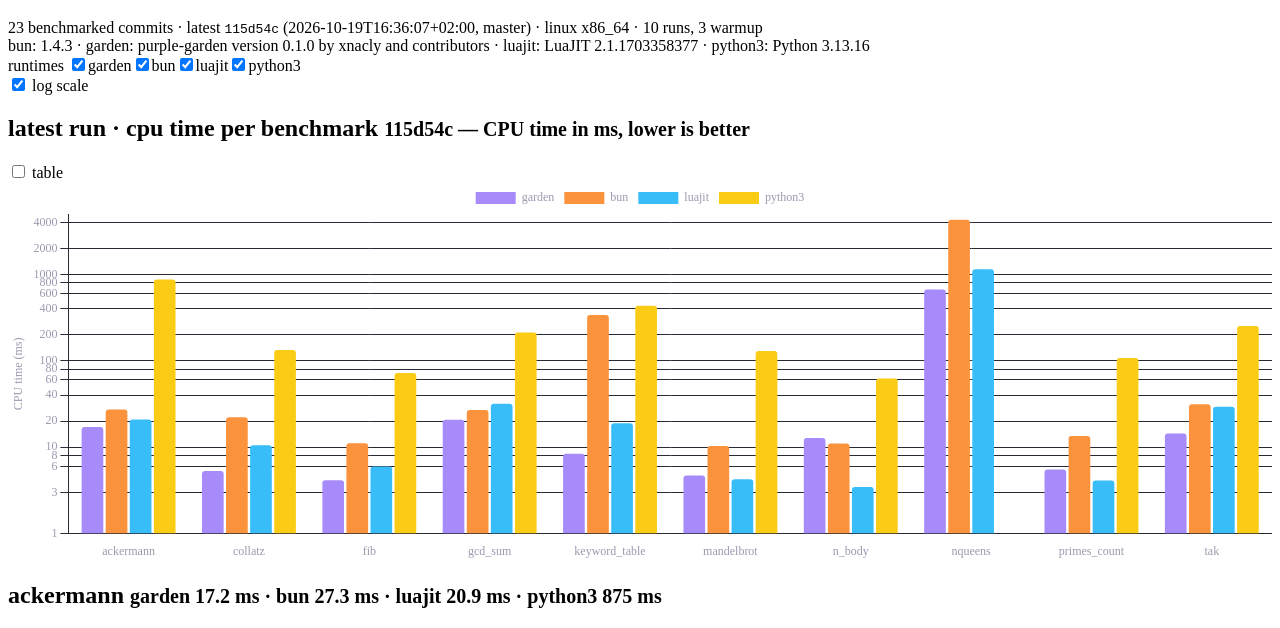
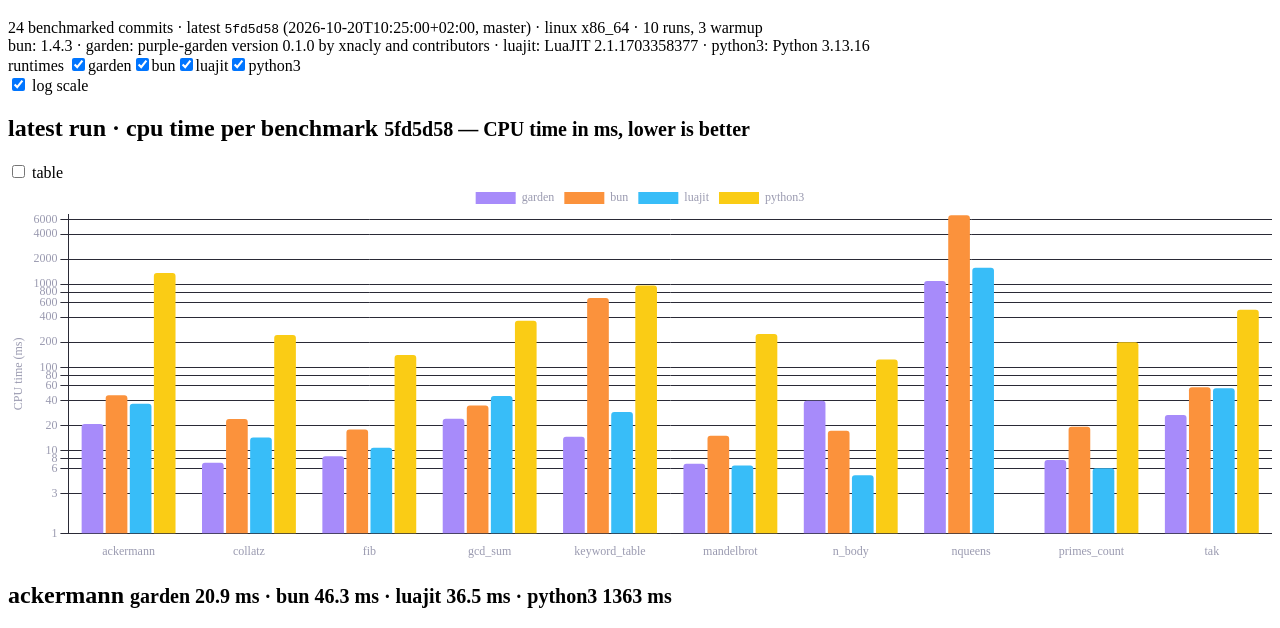
Before and after one commit to xnacly/purple-garden, a plain HTML site: page index.html in a window 1280 px wide. Shown: the part 61-689 px from the top of the page. Drawn offline with nearby package versions, Linux system fonts and the light colour scheme.

Commit message:
bench: 5fd5d58

```diff
--- /dev/null
+++ b/data/5fd5d58714bf1484d123af17503ae3d6b4d22ded.json
@@ -0,0 +1,446 @@
+{
+  "sha": "5fd5d58",
+  "date": "2026-10-20T10:25:00+02:00",
+  "run_unix": 1792485252,
+  "ref": "master",
+  "runner": "linux x86_64",
+  "runs": 10,
+  "warmup": 3,
+  "runtimes": {
+    "bun": "1.4.3",
+    "garden": "purple-garden version 0.1.0 by xnacly and contributors",
+    "luajit": "LuaJIT 2.1.1703358377 -- Copyright (C) 2005-2023 Mike Pall. https://luajit.org/",
+    "python3": "Python 3.13.16"
+  },
+  "results": [
+    {
+      "workload": "ackermann",
+      "runtime": "garden",
+      "time_ms": {
+        "mean": 21.019398600000002,
+        "min": 20.749151,
+        "stddev": 0.17531621150950238
+      },
+      "cpu_ms": 20.8541,
+      "memory_mb": 3.69921875
+    },
+    {
+      "workload": "ackermann",
+      "runtime": "bun",
+      "time_ms": {
+        "mean": 43.669470600000004,
+        "min": 38.111121000000004,
+        "stddev": 4.995175708854053
+      },
+      "cpu_ms": 46.259499999999996,
+      "memory_mb": 22.31640625
+    },
+    {
+      "workload": "ackermann",
+      "runtime": "luajit",
+      "time_ms": {
+        "mean": 36.697415199999995,
+        "min": 29.966728,
+        "stddev": 3.3399207682842755
+      },
+      "cpu_ms": 36.5372,
+      "memory_mb": 2.72265625
+    },
+    {
+      "workload": "ackermann",
+      "runtime": "python3",
+      "time_ms": {
+        "mean": 1372.5467909,
+        "min": 1340.3542109999999,
+        "stddev": 31.32914710049627
+      },
+      "cpu_ms": 1362.5406,
+      "memory_mb": 9.6875
+    },
+    {
+      "workload": "collatz",
+      "runtime": "garden",
+      "time_ms": {
+        "mean": 7.2437814,
+        "min": 7.155349,
+        "stddev": 0.04883524299610779
+      },
+      "cpu_ms": 7.131099999999999,
+      "memory_mb": 3.7421875
+    },
+    {
+      "workload": "collatz",
+      "runtime": "bun",
+      "time_ms": {
+        "mean": 17.7843048,
+        "min": 16.22326,
+        "stddev": 1.16517254044739
+      },
+      "cpu_ms": 23.8715,
+      "memory_mb": 22.8984375
+    },
+    {
+      "workload": "collatz",
+      "runtime": "luajit",
+      "time_ms": {
+        "mean": 14.446708500000002,
+        "min": 14.235108000000002,
+        "stddev": 0.1683461260130781
+      },
+      "cpu_ms": 14.313700000000003,
+      "memory_mb": 2.640625
+    },
+    {
+      "workload": "collatz",
+      "runtime": "python3",
+      "time_ms": {
+        "mean": 245.83451200000002,
+        "min": 242.22808,
+        "stddev": 5.3345053853819095
+      },
+      "cpu_ms": 245.5612,
+      "memory_mb": 8.9453125
+    },
+    {
+      "workload": "fib",
+      "runtime": "garden",
+      "time_ms": {
+        "mean": 8.6547376,
+        "min": 8.590821,
+        "stddev": 0.0780565595993626
+      },
+      "cpu_ms": 8.525500000000001,
+      "memory_mb": 3.80859375
+    },
+    {
+      "workload": "fib",
+      "runtime": "bun",
+      "time_ms": {
+        "mean": 15.122348299999999,
+        "min": 13.558568,
+        "stddev": 1.8448942903147023
+      },
+      "cpu_ms": 17.942399999999996,
+      "memory_mb": 21.73046875
+    },
+    {
+      "workload": "fib",
+      "runtime": "luajit",
+      "time_ms": {
+        "mean": 10.9385218,
+        "min": 9.351077,
+        "stddev": 0.7732875239332677
+      },
+      "cpu_ms": 10.8226,
+      "memory_mb": 2.640625
+    },
+    {
+      "workload": "fib",
+      "runtime": "python3",
+      "time_ms": {
+        "mean": 141.35453410000002,
+        "min": 140.36348700000002,
+        "stddev": 0.7691490386551275
+      },
+      "cpu_ms": 141.1,
+      "memory_mb": 8.96484375
+    },
+    {
+      "workload": "gcd_sum",
+      "runtime": "garden",
+      "time_ms": {
+        "mean": 24.2971116,
+        "min": 24.251237,
+        "stddev": 0.03518181118513743
+      },
+      "cpu_ms": 24.160899999999998,
+      "memory_mb": 3.8203125
+    },
+    {
+      "workload": "gcd_sum",
+      "runtime": "bun",
+      "time_ms": {
+        "mean": 29.5051249,
+        "min": 27.501186,
+        "stddev": 1.3935433586202277
+      },
+      "cpu_ms": 34.69349999999999,
+      "memory_mb": 22.3984375
+    },
+    {
+      "workload": "gcd_sum",
+      "runtime": "luajit",
+      "time_ms": {
+        "mean": 45.5236371,
+        "min": 45.466461,
+        "stddev": 0.049188674126493345
+      },
+      "cpu_ms": 45.341100000000004,
+      "memory_mb": 2.640625
+    },
+    {
+      "workload": "gcd_sum",
+      "runtime": "python3",
+      "time_ms": {
+        "mean": 363.5267931,
+        "min": 356.81783700000005,
+        "stddev": 4.405502458118817
+      },
+      "cpu_ms": 363.2432,
+      "memory_mb": 8.96484375
+    },
+    {
+      "workload": "keyword_table",
+      "runtime": "garden",
+      "time_ms": {
+        "mean": 14.7415407,
+        "min": 14.555231000000001,
+        "stddev": 0.16037176807312456
+      },
+      "cpu_ms": 14.612699999999998,
+      "memory_mb": 4.29296875
+    },
+    {
+      "workload": "keyword_table",
+      "runtime": "bun",
+      "time_ms": {
+        "mean": 357.40323570000004,
+        "min": 348.284662,
+        "stddev": 4.479284608728846
+      },
+      "cpu_ms": 682.5517000000001,
+      "memory_mb": 103.796875
+    },
+    {
+      "workload": "keyword_table",
+      "runtime": "luajit",
+      "time_ms": {
+        "mean": 29.290494500000005,
+        "min": 28.87141,
+        "stddev": 0.20429085930889548
+      },
+      "cpu_ms": 29.109900000000003,
+      "memory_mb": 2.640625
+    },
+    {
+      "workload": "keyword_table",
+      "runtime": "python3",
+      "time_ms": {
+        "mean": 964.4891444,
+        "min": 935.5894139999999,
+        "stddev": 17.229658434694862
+      },
+      "cpu_ms": 964.1248000000002,
+      "memory_mb": 12.5859375
+    },
+    {
+      "workload": "mandelbrot",
+      "runtime": "garden",
+      "time_ms": {
+        "mean": 7.039135800000001,
+        "min": 6.975426000000001,
+        "stddev": 0.034216423898473014
+      },
+      "cpu_ms": 6.918900000000001,
+      "memory_mb": 3.69140625
+    },
+    {
+      "workload": "mandelbrot",
+      "runtime": "bun",
+      "time_ms": {
+        "mean": 13.2051568,
+        "min": 11.965646999999999,
+        "stddev": 1.290460071268452
+      },
+      "cpu_ms": 15.072099999999999,
+      "memory_mb": 22.12890625
+    },
+    {
+      "workload": "mandelbrot",
+      "runtime": "luajit",
+      "time_ms": {
+        "mean": 6.7205262,
+        "min": 6.590563,
+        "stddev": 0.14154436087813604
+      },
+      "cpu_ms": 6.6038999999999985,
+      "memory_mb": 2.640625
+    },
+    {
+      "workload": "mandelbrot",
+      "runtime": "python3",
+      "time_ms": {
+        "mean": 252.0606915,
+        "min": 248.506068,
+        "stddev": 2.7088180475544856
+      },
+      "cpu_ms": 251.7738,
+      "memory_mb": 8.8359375
+    },
+    {
+      "workload": "n_body",
+      "runtime": "garden",
+      "time_ms": {
+        "mean": 39.8747178,
+        "min": 39.554750999999996,
+        "stddev": 0.23851439393545998
+      },
+      "cpu_ms": 39.6993,
+      "memory_mb": 4.1328125
+    },
+    {
+      "workload": "n_body",
+      "runtime": "bun",
+      "time_ms": {
+        "mean": 12.7310495,
+        "min": 11.311058000000001,
+        "stddev": 1.2566113549559699
+      },
+      "cpu_ms": 17.2829,
+      "memory_mb": 23.3984375
+    },
+    {
+      "workload": "n_body",
+      "runtime": "luajit",
+      "time_ms": {
+        "mean": 5.1590018,
+        "min": 5.125895,
+        "stddev": 0.01981307959572827
+      },
+      "cpu_ms": 5.048699999999998,
+      "memory_mb": 2.640625
+    },
+    {
+      "workload": "n_body",
+      "runtime": "python3",
+      "time_ms": {
+        "mean": 124.9151485,
+        "min": 119.718923,
+        "stddev": 12.577395525720169
+      },
+      "cpu_ms": 124.66159999999999,
+      "memory_mb": 9.140625
+    },
+    {
+      "workload": "nqueens",
+      "runtime": "garden",
+      "time_ms": {
+        "mean": 1098.1520773,
+        "min": 1094.8332300000002,
+        "stddev": 5.328316847311588
+      },
+      "cpu_ms": 1097.7706999999998,
+      "memory_mb": 3.82421875
+    },
+    {
+      "workload": "nqueens",
+      "runtime": "bun",
+      "time_ms": {
+        "mean": 6770.9251724000005,
+        "min": 6736.471725,
+        "stddev": 22.25401574710917
+      },
+      "cpu_ms": 6778.273399999999,
+      "memory_mb": 24.44140625
+    },
+    {
+      "workload": "nqueens",
+      "runtime": "luajit",
+      "time_ms": {
+        "mean": 1574.6302154,
+        "min": 1566.894935,
+        "stddev": 4.245209673456683
+      },
+      "cpu_ms": 1574.1082999999999,
+      "memory_mb": 2.640625
+    },
+    {
+      "workload": "primes_count",
+      "runtime": "garden",
+      "time_ms": {
+        "mean": 7.803698900000001,
+        "min": 7.697458000000001,
+        "stddev": 0.07921419761837031
+      },
+      "cpu_ms": 7.6667000000000005,
+      "memory_mb": 3.6875
+    },
+    {
+      "workload": "primes_count",
+      "runtime": "bun",
+      "time_ms": {
+        "mean": 13.5023624,
+        "min": 12.313575,
+        "stddev": 1.301657264200544
+      },
+      "cpu_ms": 19.2429,
+      "memory_mb": 23.24609375
+    },
+    {
+      "workload": "primes_count",
+      "runtime": "luajit",
+      "time_ms": {
+        "mean": 6.209185000000001,
+        "min": 6.158401,
+        "stddev": 0.03490670731153736
+      },
+      "cpu_ms": 6.098999999999999,
+      "memory_mb": 2.640625
+    },
+    {
+      "workload": "primes_count",
+      "runtime": "python3",
+      "time_ms": {
+        "mean": 200.47726509999998,
+        "min": 199.54753600000006,
+        "stddev": 0.720164820938996
+      },
+      "cpu_ms": 200.2201,
+      "memory_mb": 8.94140625
+    },
+    {
+      "workload": "tak",
+      "runtime": "garden",
+      "time_ms": {
+        "mean": 26.978870099999995,
+        "min": 26.878724000000002,
+        "stddev": 0.07649804410636864
+      },
+      "cpu_ms": 26.781799999999997,
+      "memory_mb": 3.76171875
+    },
+    {
+      "workload": "tak",
+      "runtime": "bun",
+      "time_ms": {
+        "mean": 52.54271670000001,
+        "min": 48.789247,
+        "stddev": 4.670232545803642
+      },
+      "cpu_ms": 57.5805,
+      "memory_mb": 22.1875
+    },
+    {
+      "workload": "tak",
+      "runtime": "luajit",
+      "time_ms": {
+        "mean": 56.2972676,
+        "min": 56.186157,
+        "stddev": 0.06661653666270517
+      },
+      "cpu_ms": 56.09109999999999,
+      "memory_mb": 2.640625
+    },
+    {
+      "workload": "tak",
+      "runtime": "python3",
+      "time_ms": {
+        "mean": 493.3749828,
+        "min": 481.13113200000004,
+        "stddev": 9.479055225500936
+      },
+      "cpu_ms": 493.08830000000006,
+      "memory_mb": 8.78125
+    }
+  ]
+}
--- a/data/index.json
+++ b/data/index.json
@@ -159,5 +159,12 @@
     "date": "2026-10-19T16:36:07+02:00",
     "run_unix": 1792421645,
     "ref": "master"
+  },
+  {
+    "file": "5fd5d58714bf1484d123af17503ae3d6b4d22ded.json",
+    "sha": "5fd5d58",
+    "date": "2026-10-20T10:25:00+02:00",
+    "run_unix": 1792485252,
+    "ref": "master"
   }
 ]
--- a/index.html
+++ b/index.html
@@ -52,6 +52,6 @@
     </footer>
 
     <script src="https://cdn.jsdelivr.net/npm/chart.js@4.4.1/dist/chart.umd.js"></script>
-    <script src="app.js?v=115d54c"></script>
+    <script src="app.js?v=5fd5d58"></script>
   </body>
 </html>
```
